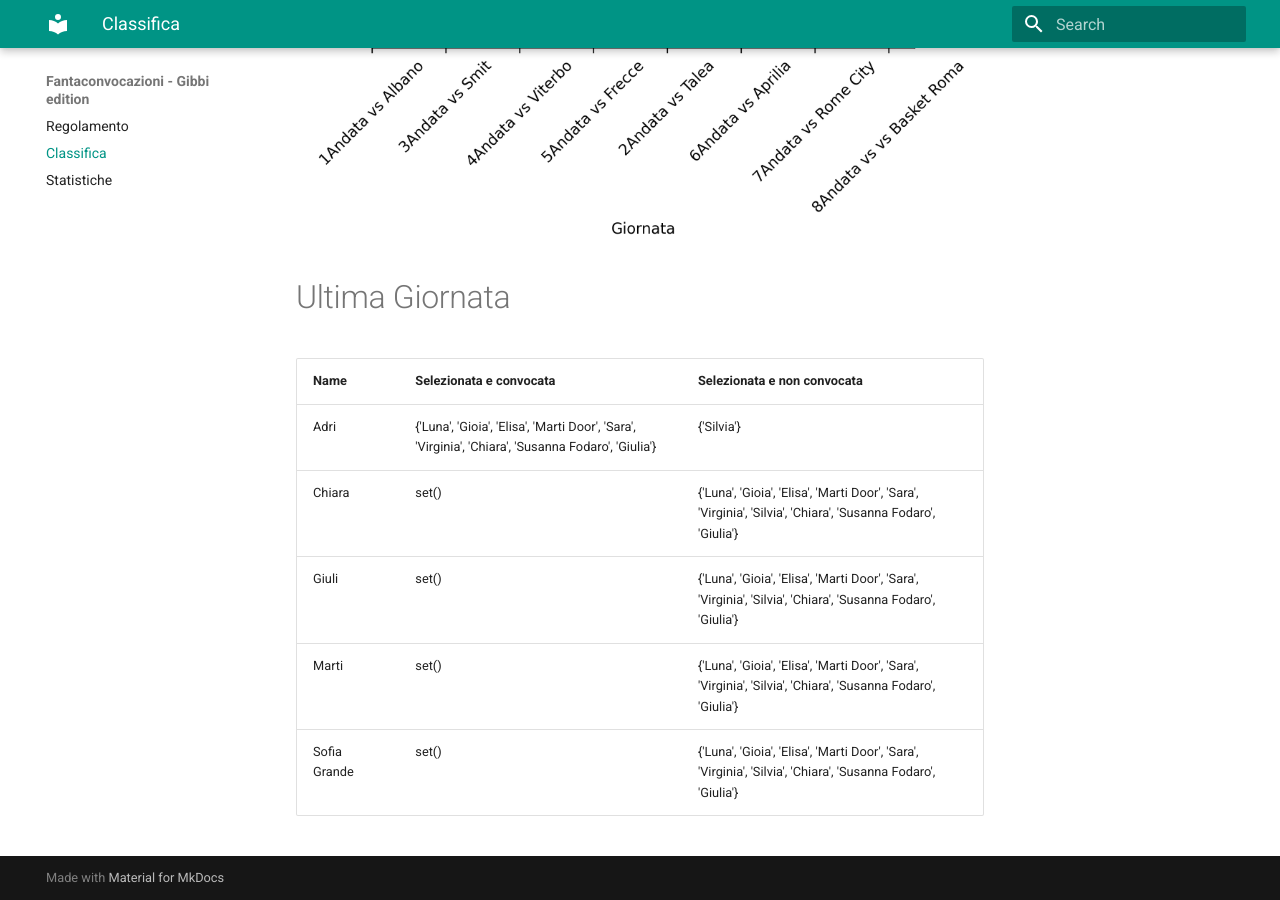
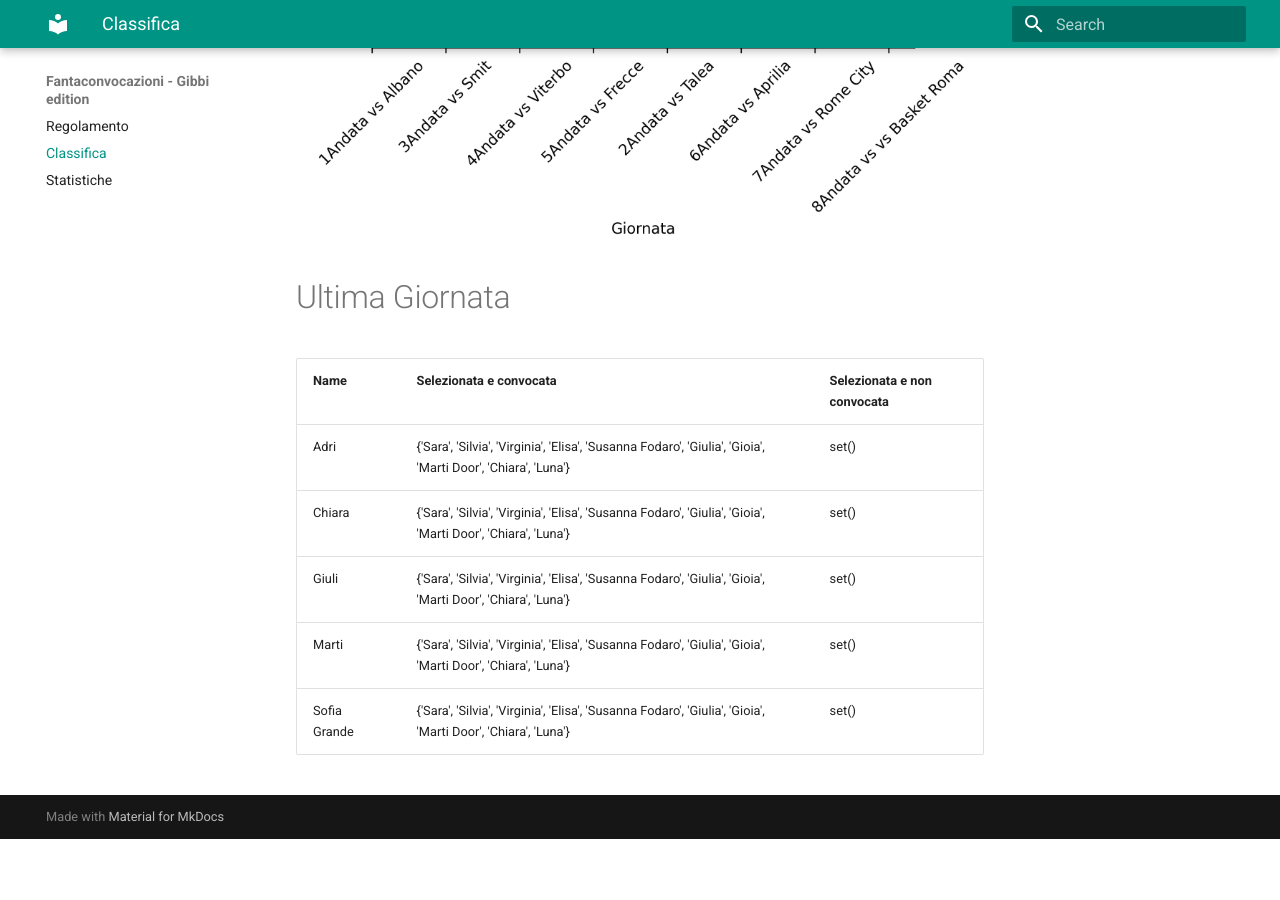
Before and after one commit to martinig94/fantagibbi, an MkDocs documentation site: the page built from docs/Classifica.md, in a window 1280 px wide and 900 px high, scrolled down 871 px. Built offline with MkDocs 1.6.1 and Material for MkDocs 9.7.7, drawn with Linux system fonts in a browser that asks for light colours; after the commit the page ends 1710 px from its top, so only the background shows below that; some of the changed text lies outside the part shown.

Commit message:
Auto-update from main.py

```diff
--- a/docs/Classifica.md
+++ b/docs/Classifica.md
@@ -16,11 +16,11 @@
 
 # Ultima Giornata
 <!-- START_TABLE CORRECT -->
-| Name         | Selezionata e convocata                                                                            | Selezionata e non convocata                                                                                  |
-|:-------------|:---------------------------------------------------------------------------------------------------|:-------------------------------------------------------------------------------------------------------------|
-| Adri         | {'Luna', 'Gioia', 'Elisa', 'Marti Door', 'Sara', 'Virginia', 'Chiara', 'Susanna Fodaro', 'Giulia'} | {'Silvia'}                                                                                                   |
-| Chiara       | set()                                                                                              | {'Luna', 'Gioia', 'Elisa', 'Marti Door', 'Sara', 'Virginia', 'Silvia', 'Chiara', 'Susanna Fodaro', 'Giulia'} |
-| Giuli        | set()                                                                                              | {'Luna', 'Gioia', 'Elisa', 'Marti Door', 'Sara', 'Virginia', 'Silvia', 'Chiara', 'Susanna Fodaro', 'Giulia'} |
-| Marti        | set()                                                                                              | {'Luna', 'Gioia', 'Elisa', 'Marti Door', 'Sara', 'Virginia', 'Silvia', 'Chiara', 'Susanna Fodaro', 'Giulia'} |
-| Sofia Grande | set()                                                                                              | {'Luna', 'Gioia', 'Elisa', 'Marti Door', 'Sara', 'Virginia', 'Silvia', 'Chiara', 'Susanna Fodaro', 'Giulia'} |
+| Name         | Selezionata e convocata                                                                                      | Selezionata e non convocata   |
+|:-------------|:-------------------------------------------------------------------------------------------------------------|:------------------------------|
+| Adri         | {'Sara', 'Silvia', 'Virginia', 'Elisa', 'Susanna Fodaro', 'Giulia', 'Gioia', 'Marti Door', 'Chiara', 'Luna'} | set()                         |
+| Chiara       | {'Sara', 'Silvia', 'Virginia', 'Elisa', 'Susanna Fodaro', 'Giulia', 'Gioia', 'Marti Door', 'Chiara', 'Luna'} | set()                         |
+| Giuli        | {'Sara', 'Silvia', 'Virginia', 'Elisa', 'Susanna Fodaro', 'Giulia', 'Gioia', 'Marti Door', 'Chiara', 'Luna'} | set()                         |
+| Marti        | {'Sara', 'Silvia', 'Virginia', 'Elisa', 'Susanna Fodaro', 'Giulia', 'Gioia', 'Marti Door', 'Chiara', 'Luna'} | set()                         |
+| Sofia Grande | {'Sara', 'Silvia', 'Virginia', 'Elisa', 'Susanna Fodaro', 'Giulia', 'Gioia', 'Marti Door', 'Chiara', 'Luna'} | set()                         |
 <!-- END_TABLE CORRECT -->
```
Also changed, not shown: other parts of docs/Classifica.md (+5 -5 lines), docs/data/ranking.csv (+5 -5 lines), docs/images/most_selected_coach.png, docs/images/most_selected_players.png, docs/images/trend_points.png.
